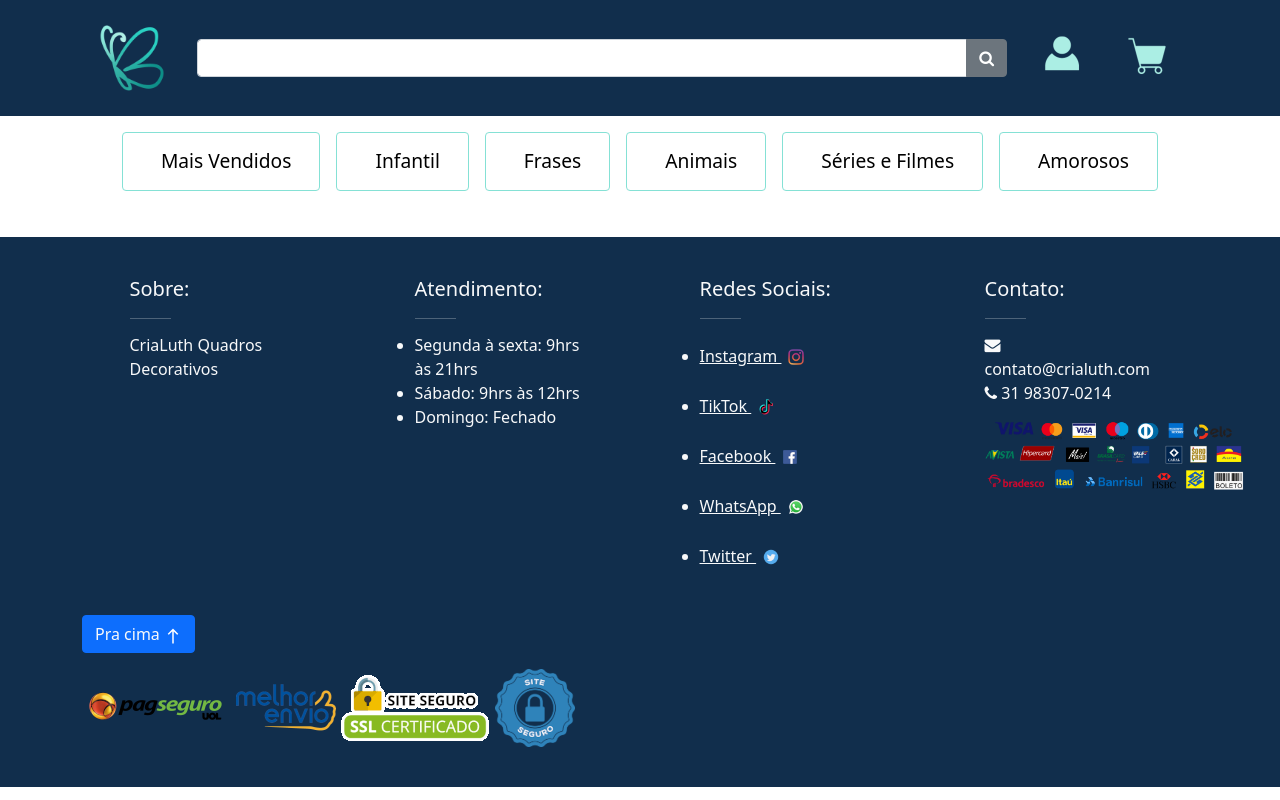
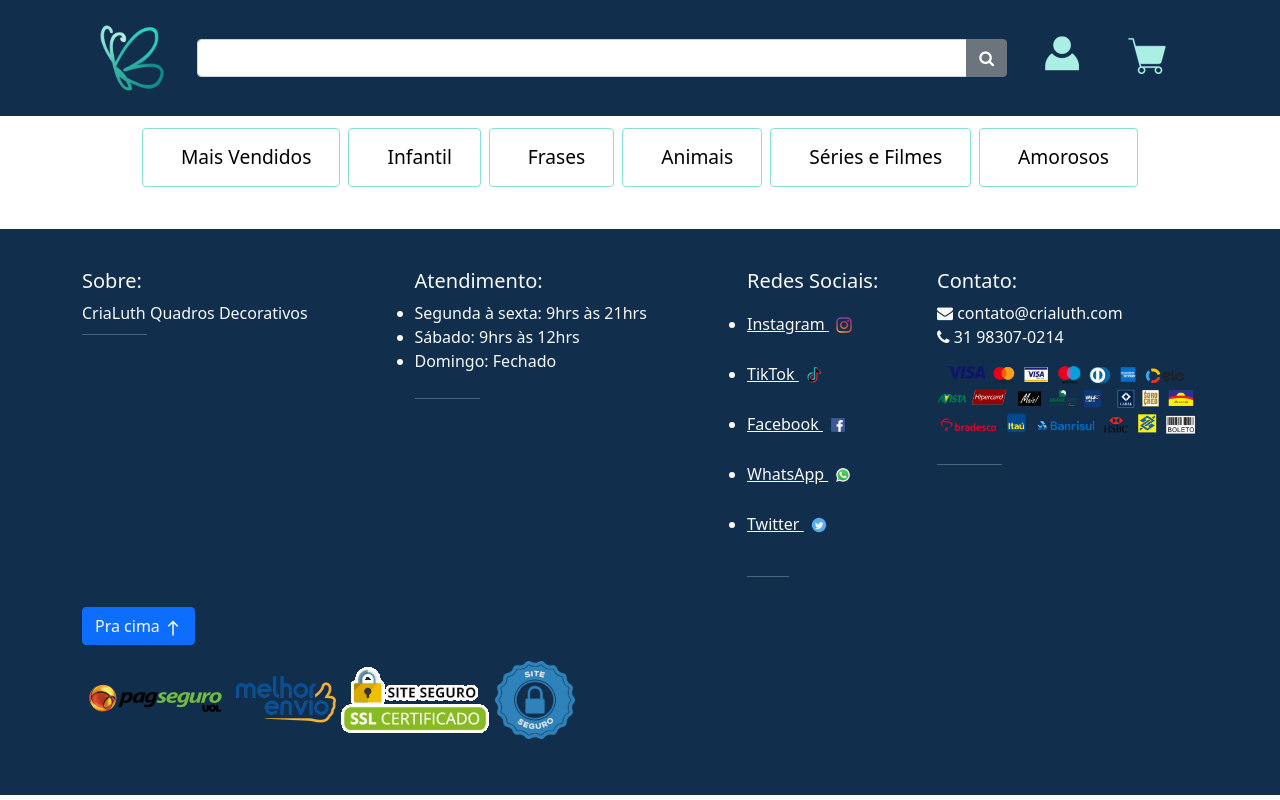
Before and after one commit to andressaanunes/trabalhotiaw, a website: page public/area/index.html in a window 1280 px wide. Drawn offline with nearby package versions, Linux system fonts and the light colour scheme; no server answers.

Commit message:
footer corrigido para todos os tamanhos de tela

```diff
--- a/public/Home/home.css
+++ b/public/Home/home.css
@@ -20,6 +20,7 @@
 }
 .navBtn{
     border: solid 1px #85e1d5;
+    padding: 6px;
 }
 .navBtn:hover {
     background-color: #85e1d5;
--- a/public/Home/home.js
+++ b/public/Home/home.js
@@ -67,11 +67,12 @@ function getProds() {
                 <div class="card-body">
                     <h4 class="card-title"><a class="text-decoration-none" href="http://localhost:5000/product?product=${prod.id}" title="View Product">${prod.nome}</a></h4>
                     <div class="align-text-bottom">
-                        <span class="price"><strong>R$${prod.preco}<strong></span>
+                        <span class="price"><strong>R$${prod.preco}</strong></span>
                     </div>
                 </div>
                 <div class="card-footer">
-                    <a class="button" href="http://localhost:5000/product?product=${prod.id}">Adicionar ao carrinho
+                    <a class="button" href="http://localhost:5000/product?product=${prod.id}">
+                    Adicionar ao carrinho2
                     </a>
                 </div>
             </div>
--- a/public/area/index.html
+++ b/public/area/index.html
@@ -55,27 +55,35 @@
             </a>
         </div>
     </nav>
-    <nav id= "categoriesnavbar" class="navbar navbar-expand-md  d-flex justify-content-center ">
-        <ul class="nav nav-pills">
-            <li id="navcategories" type= "button"class="nav-item btn navBtn m-2 ">
-                <a class="nav-link " href="http://localhost:5000/category?categoria=">Mais Vendidos</a>
+    <nav id= "categoriesnavbar" class="navbar navbar-expand-md d-flex justify-content-center">
+
+        <button class="navbar-toggler " type="button" data-bs-toggle="collapse" data-bs-target="#categoriesList"  aria-controls="categoriesList" aria-expanded="false" aria-label="Toggle navigation">
+
+            <span class="navbar-toggler-icon">categorias</span>
+
+        </button>
+        <div class="mx-auto" >
+            <ul id="categoriesList" class="collapse navbar-collapse nav nav-pills">
+                <li id="navcategories" class=" nav-item btn  m-1 navBtn">
+                    <a class="nav-link " href="http://localhost:5000/category?categoria=maisvendidos">Mais Vendidos</a>
                 </li>
-            <li id="navcategories" type= "button"class="nav-item btn navBtn m-2  ">
+                <li id="navcategories" class="nav-item btn navBtn m-1  ">
                     <a class="nav-link navcategories" href="http://localhost:5000/category?categoria=infantil">Infantil</a>
                 </li>
-            <li id="navcategories" type= "button"class="nav-item btn navBtn m-2 ">
+                <li id="navcategories" class="nav-item btn navBtn m-1 ">
                     <a class="nav-link navcategories" href="http://localhost:5000/category?categoria=frases">Frases</a>
                 </li>
-            <li id="navcategories" type= "button"class="nav-item btn navBtn m-2">
+                <li id="navcategories" class="nav-item btn navBtn m-1">
                     <a class="nav-link navcategories" href="http://localhost:5000/category?categoria=animais">Animais</a>
                 </li>
-            <li id="navcategories" type= "button"class="nav-item btn navBtn m-2">
+                <li id="navcategories" class="nav-item btn navBtn m-1">
                     <a class="nav-link navcategories" href="http://localhost:5000/category?categoria=serie-filme-desenho">Séries e Filmes</a>
                 </li>
-            <li id="navcategories" type= "button"class="nav-item btn navBtn m-2">
+                <li id="navcategories" class="nav-item btn navBtn m-1">
                     <a class="nav-link navcategories" href="http://localhost:5000/category?categoria=amorosos">Amorosos</a>
                 </li>
             </ul>
+        </div>
 </nav>
 
     <div class="container ">
@@ -88,28 +96,30 @@
  <footer class="text-light">
     <div class="container">
         <div class="row">
-            <div class="col-md-2 col-lg-1 col-xl-2 mx-auto">
+            <div class="col-md-4 col-lg-3 col-xl-3">
                 <h5>Sobre:</h5>
-                <hr class="bg-white mb-2 mt-0 d-inline-block mx-auto w-25">
+
                 <p class="mb-0">
                     CriaLuth Quadros Decorativos
                 </p>
+                <hr class="bg-white mb-2 mt-0 d-inline-block mx-auto w-25">
             </div>
 
-            <div class="col-md-1 col-lg-1 col-xl-2 mx-auto">
+            <div class="col-md-4 col-lg-3 col-xl-3 mx-auto">
                 <h5>Atendimento:</h5>
-                <hr class="bg-white mb-2 mt-0 d-inline-block mx-auto w-25">
+
                 <ul class="list-unstyled">
                     <li type="disc" >Segunda à sexta: 9hrs às 21hrs</li>
                     <li type="disc">Sábado: 9hrs às 12hrs</li>
                     <li type="disc"> Domingo: Fechado</li>
 
                 </ul>
+                <hr class="bg-white mb-2 mt-0 d-inline-block mx-auto w-25">
             </div>
 
-            <div class="col-md-3 col-lg-3 col-xl-2 mx-auto">
+            <div class="col-md-3 col-lg-2 col-xl-2">
                 <h5>Redes Sociais:</h5>
-                <hr class="bg-white mb-2 mt-0 d-inline-block mx-auto w-25">
+
                 <ul class="list-unstyled">
                     <li  type="disc"><a href="">Instagram <img class="socialImg" src="../imagens/Logo redes sociais pequenas/instagram.png" alt=""></a>
 
@@ -127,11 +137,12 @@
 
                     </li>
                 </ul>
+                <hr class="bg-white mb-2 mt-0 d-inline-block mx-auto w-25">
             </div>
 
-            <div class="col-md-3 col-lg-3 col-xl-2 mx-auto">
+            <div class="col-md-3 col-lg-4 col-xl-3">
                 <h5>Contato:</h5>
-                <hr class="bg-white mb-2 mt-0 d-inline-block mx-auto w-25">
+
                 <ul class="list-unstyled">
 
                     <li><i class="fa fa-envelope mr-2"></i> contato@crialuth.com</li>
@@ -139,13 +150,14 @@
 
                 </ul>
                 <img class="paymentimg" src="../imagens/meiosdepagamento.png" alt="image not loaded">
+                <hr class="bg-white mb-2 mt-0 d-inline-block mx-auto w-25">
             </div>
             <div class="col-12 copyright mt-3 justify-content-center">
                 <p class="float-left">
                     <a class="btn btn-primary topo"  href="#" role="button" >Pra cima
                     <img src="baseline_north_white_18dp.png" alt="">
                     </a>
-                </p>
+
                     <div class="float-right selosFooter ">
 
                         <img src="../imagens/Logo_PagSeguro.png" alt="">
@@ -154,6 +166,7 @@
                         <img src="../imagens/selo site seguro.png" alt="">
 
                     </div>
+                </p>
             </div>
         </div>
     </div>
--- a/public/category/category.css
+++ b/public/category/category.css
@@ -68,10 +68,7 @@
     font-size: larger;
     margin-left: 10px;
 }
-#categoriesnavbar{
-    background-color: #ffffff;
-    margin-bottom: 20px;
-}
+
 .carouselstyle{
     height: 200px;
 }
--- a/public/category/category.js
+++ b/public/category/category.js
@@ -24,7 +24,7 @@ function getProds() {
                 <div class="card-body">
                     <h4 class="card-title"><a class="text-decoration-none" href="http://localhost:5000/product?product=${prod.id}" title="View Product">${prod.nome}</a></h4>
                     <div class="align-text-bottom">
-                        <span class="price"><strong>R$${prod.preco}<strong></span>
+                        <span class="price"><strong>R$${prod.preco}</strong></span>
                     </div>
                 </div>
                 <div class="card-footer">
--- a/routes/api.js
+++ b/routes/api.js
@@ -13,7 +13,7 @@ const cors = require('cors')
 
 router.use((req,res,next) => {
     console.log('acessou middleware CORSS')
-    res.header({"Access-Control-Allow-Origin":"*",
+    res.header({"Access-Control-Allow-Origin":"*",//tirar o asterisco e usar o site pra testar oq vai ser barrado, e adicionar a url do q for barrado na lista de "Access-Control-Allow-Origin"
                 "Access-Control-Allow-Methods":"POST, GET"})
     router.use(cors())
     next()
```
Also changed, not shown: public/Home/index.html (+8 -8 lines), public/Search/index.html (+28 -16 lines), public/carrinho/index.html (+18 -16 lines), public/category/index.html (+28 -16 lines), public/produto/index.html (+13 -9 lines). Lines whose indentation alone changed are shown as unchanged.
